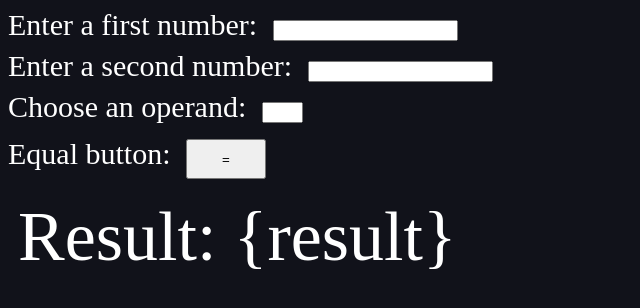
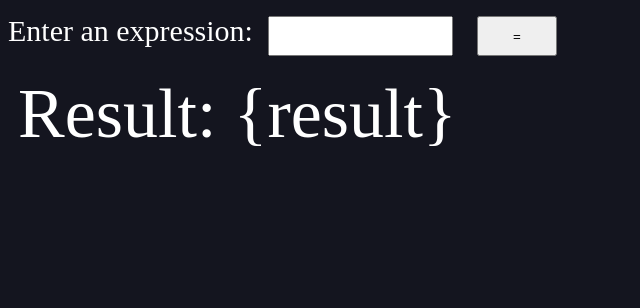
Before and after one commit to JDmitry/NodeJS-Web-calculator, a plain HTML site: page index.html in a window 1280 px wide. Shown: the whole page, without its empty margins (0-640 px from the left). Drawn offline with Linux system fonts and the light colour scheme.

Commit message:
Add eval expression

```diff
--- a/index.html
+++ b/index.html
@@ -3,10 +3,11 @@
 <head>
     <meta charset="utf-8">
     <meta name="viewport" content="width=device-width, initial-scale=1.0">
+    <link>
     <title>Calculator</title>
     <style>
         body {
-            background-color: rgb(17, 18, 26);
+            background-color: rgb(20, 21, 31);
         }
 
         form {
@@ -16,6 +17,7 @@
 
         input {
            margin: 8px;
+           height: 2.1rem;
         }
 
         p {
@@ -25,7 +27,7 @@
             margin: 10px;
         }
 
-        #btn {
+        .btn {
             width: 5rem;
             height: 2.5rem;
         }
@@ -33,21 +35,23 @@
 </head>
 </body>
    <form method="GET" action="http://127.0.0.1:3000" autocomplete="off">
-        <label>Enter a first number:</label>
-        <input name="num1" type="text"><br>
-        <label>Enter a second number:</label>
+        <label>Enter an expression:</label>
+        <input name="num1" type="text">
+        <!-- <label>Enter a second number:</label>
         <input name="num2" type="text"><br>
         <label>Choose an operand:</label>
         <input name="sign" list="operators" type="text" size="2px"><br>
-        <label>Equal button:</label>
-        <input id="btn" type="submit" value="=">
+        <label>Equal button:</label> -->
+        <input class="btn" type="submit" value="=">
+        <!-- <label>Clear button:</label>
+        <input class="btn" type="reset" value="C">
         <datalist id="operators">
             <option value="+">
             <option value="-">
             <option value="*">
             <option value="/">
         </datalist>
-    </form>
+    </form> -->
     <p>Result: {result}</p>
 </body>
 </html>
```
Also changed, not shown: app.js (+12 -13 lines).
